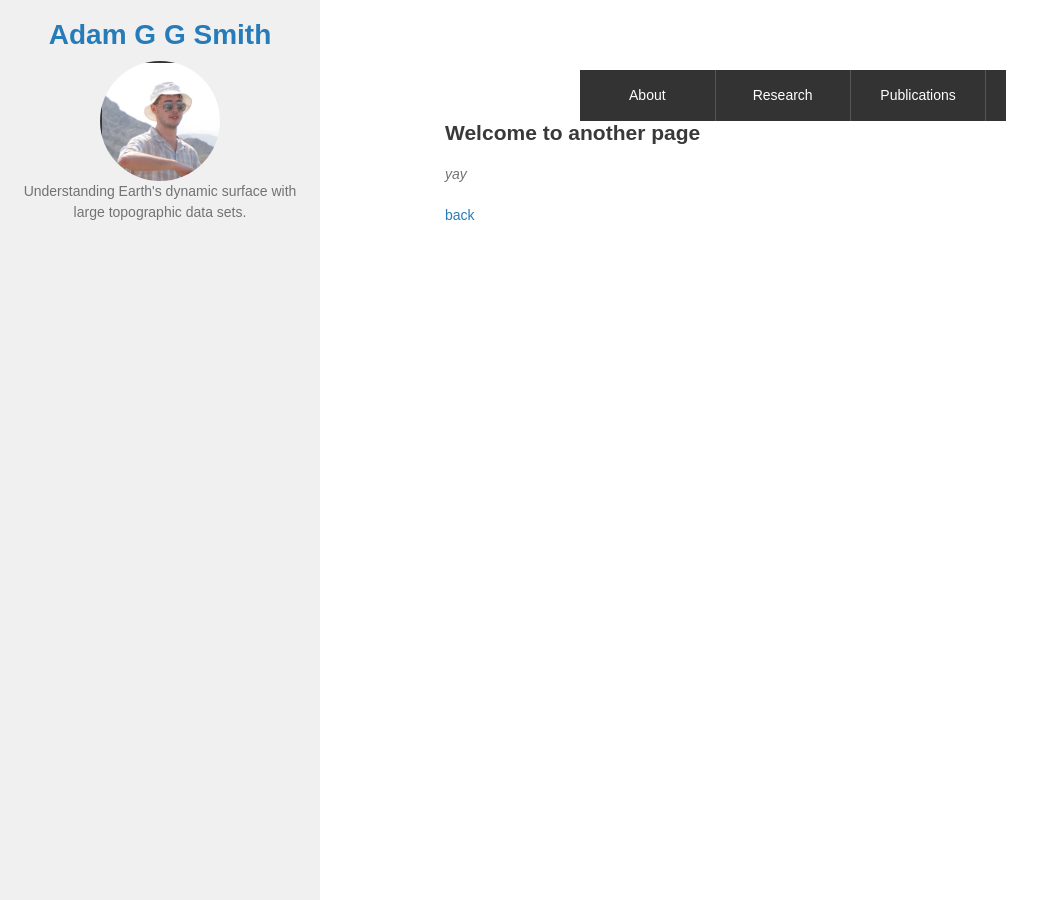
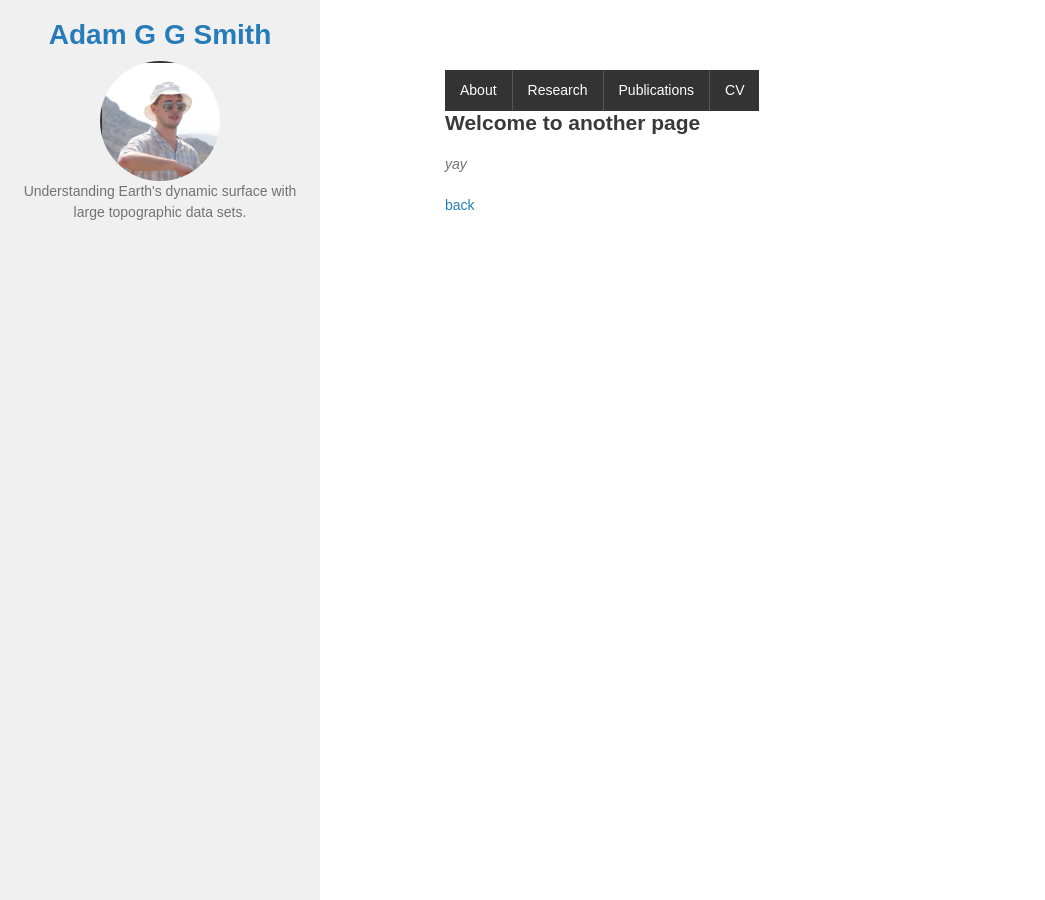
Before and after one commit to adamsmith142/adamsmith142.github.io, a Jekyll site: the page built from another-page.md, in a window 1280 px wide and 900 px high. Shown: the whole window, without its empty margins (0-1045 px from the left). Built offline with Jekyll 4.4.1, drawn with Linux system fonts in a browser that asks for light colours; our own code applies the rules of GitHub Pages for plain Markdown files.

Commit message:
Update default.html

```diff
--- a/_layouts/default.html
+++ b/_layouts/default.html
@@ -69,26 +69,21 @@
             align-items: flex-start; /* Align text to the left in the main content */
         }
 
-        .tabs {
+          .tabs {
             display: flex;
             background-color: #333;
             position: sticky;
             top: 0;
             z-index: 2;
-            width: 100%; /* Set a fixed width for the tabs */
-            #max-width: calc(75% - 20px); /* Maximum width with a 7.5% margin on each side */
-            margin-left: 25%; /* 25% for the header */
-            margin-right: 7.5%;
         }
 
         .tab {
             flex: 1;
-            padding: 15px; /* Adjusted padding */
+            padding: 10px 15px;
             text-align: center;
             color: #fff;
             text-decoration: none;
             border-right: 1px solid #555;
-            box-sizing: border-box;
         }
 
         .tab:last-child {
```
